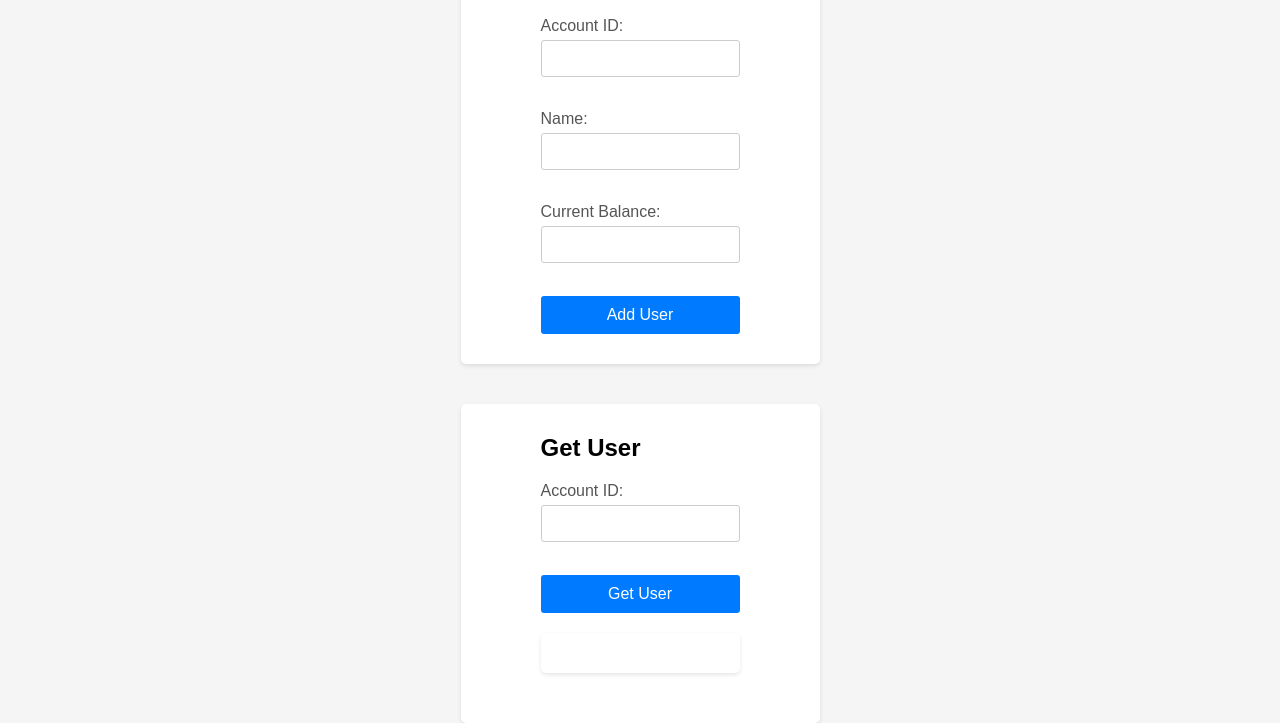
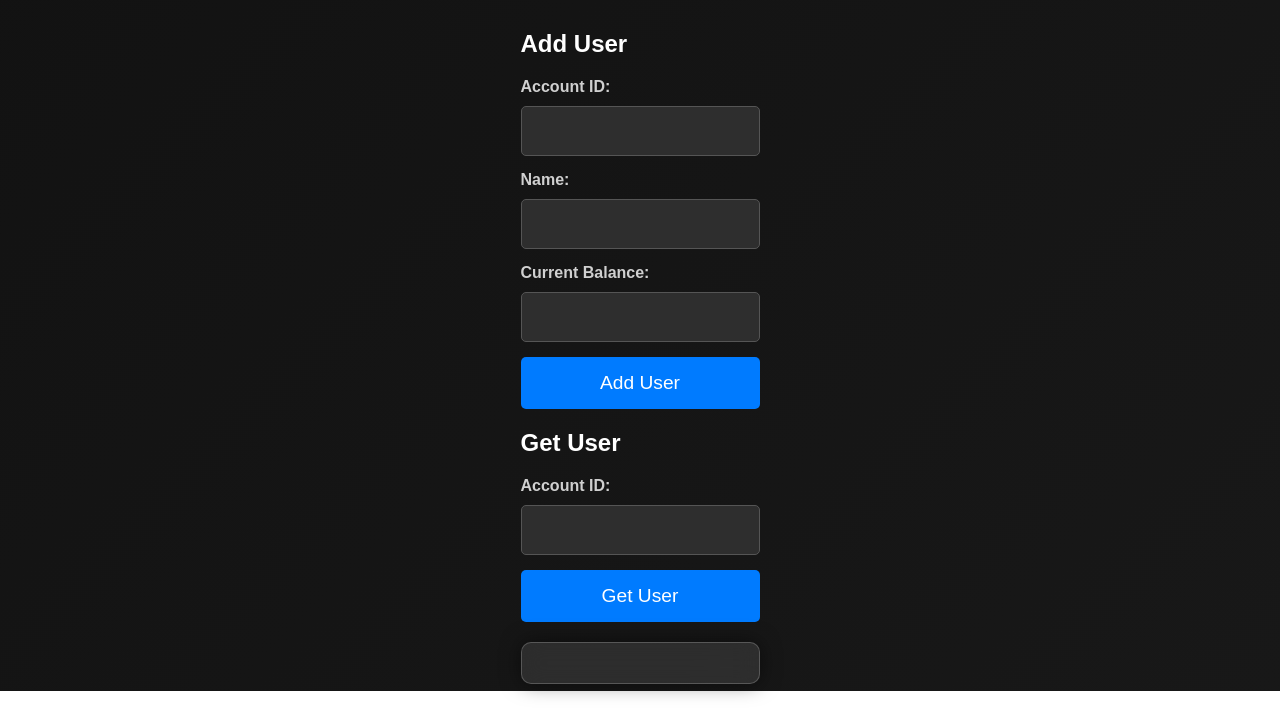
Before and after one commit to Pranjeban/Bank-System-Dockerization, a plain HTML site: page static/index.html in a window 1280 px wide. Shown: the part 109-832 px from the top of the page. After the commit the page ends 800 px from the top, so only its background shows below. Drawn offline with Linux system fonts and the light colour scheme.

Commit message:
changes css

```diff
--- a/static/styles.css
+++ b/static/styles.css
@@ -1,66 +1,99 @@
+/* General Styles */
 body {
     font-family: Arial, sans-serif;
-    background-color: #f5f5f5;
+    background: linear-gradient(135deg, #121212, #181818);
+    color: #e0e0e0;
     margin: 0;
     padding: 0;
     display: flex;
     flex-direction: column;
     align-items: center;
+    height: 100vh;
     justify-content: center;
-    height: 100vh;
 }
 
 h1 {
-    color: #333;
+    color: #ffffff;
+    text-align: center;
+    margin-bottom: 40px;
+    font-size: 2.5em;
 }
 
-div {
-    background-color: #fff;
-    padding-top: 10px;
-    padding-bottom: 30px;
-    padding-right: 80px;
-    padding-left: 80px;
-    margin: 20px 0;
-    border-radius: 5px;
-    box-shadow: 0 2px 4px rgba(0, 0, 0, 0.1);
+h2 {
+    color: #ffffff;
+    margin-bottom: 20px;
+    font-size: 1.5em;
 }
 
-form {
+.container {
+    display: flex;
+    justify-content: space-around;
+    width: 80%;
+}
+
+div.form-container {
+    background: rgba(255, 255, 255, 0.1);
+    padding: 30px;
+    border-radius: 10px;
+    box-shadow: 0 0 20px rgba(0, 0, 0, 0.5);
+    margin-bottom: 20px;
+    width: 45%;
+    backdrop-filter: blur(10px);
+    border: 1px solid rgba(255, 255, 255, 0.2);
     display: flex;
     flex-direction: column;
+    align-items: center;
 }
 
 label {
-    margin-bottom: 5px;
-    color: #555;
+    display: block;
+    margin-bottom: 10px;
+    font-weight: bold;
+    color: #d0d0d0;
+    font-size: 1em;
 }
 
-input {
+input[type="text"],
+input[type="number"] {
+    width: 100%;
+    padding: 15px;
     margin-bottom: 15px;
-    padding: 10px;
-    border: 1px solid #ccc;
-    border-radius: 3px;
+    border: 1px solid #555;
+    border-radius: 5px;
+    background-color: #2e2e2e;
+    color: #e0e0e0;
+    box-sizing: border-box;
+    font-size: 1em;
 }
 
 button {
-    padding: 10px 15px;
+    width: 100%;
+    padding: 15px;
+    background-color: #007bff;
+    color: white;
     border: none;
-    border-radius: 3px;
-    background-color: #007bff;
-    color: #fff;
+    border-radius: 5px;
     cursor: pointer;
-    font-size: 16px;
+    font-size: 1.2em;
+    transition: background-color 0.3s;
 }
 
 button:hover {
-    background-color: #30b300;
+    background-color: #0056b3;
 }
 
 #user-details {
     margin-top: 20px;
+    background: rgba(255, 255, 255, 0.1);
+    padding: 20px;
+    border-radius: 10px;
+    box-shadow: 0 0 20px rgba(0, 0, 0, 0.5);
+    backdrop-filter: blur(10px);
+    border: 1px solid rgba(255, 255, 255, 0.2);
 }
 
 #user-details p {
-    margin: 5px 0;
-    color: #333;
+    margin: 10px 0;
+    font-size: 1.1em;
+    color: #d0d0d0;
 }
```
